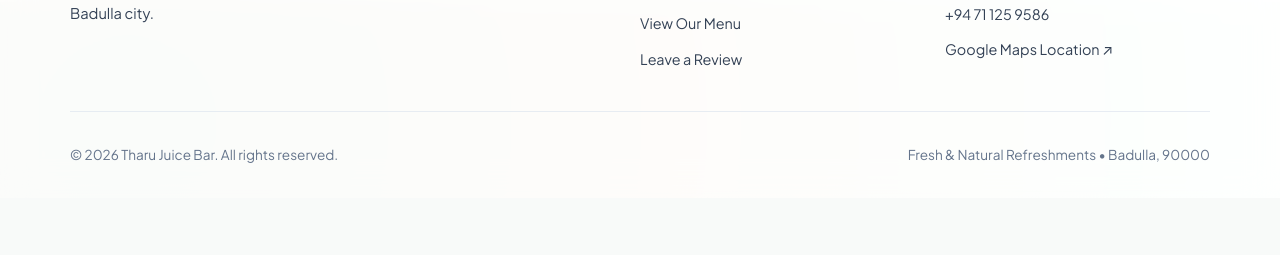
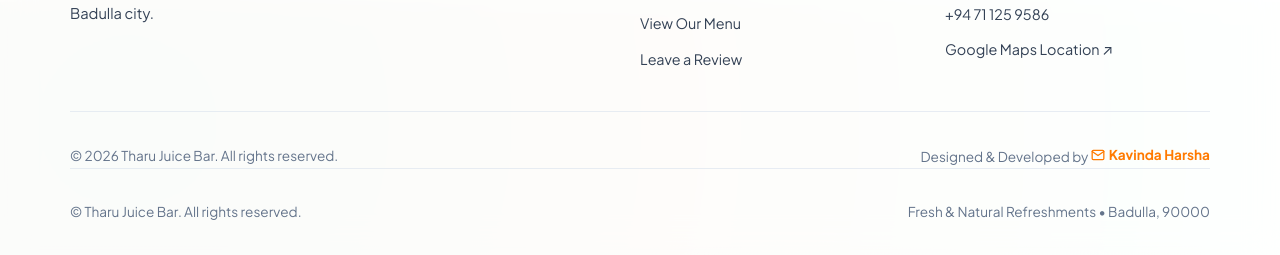
Before and after one commit to kavindah143harsha-ctrl/Tharu_JuiceBar__Badulla, a plain HTML site: page index.html in a window 1280 px wide. Shown: the part 2398-2653 px from the top of the page. Before the commit the page ends 2596 px from the top, so only its background shows below. Drawn offline with Linux system fonts and the light colour scheme.

Commit message:
Update index.html

```diff
--- a/index.html
+++ b/index.html
@@ -1175,7 +1175,24 @@
           </ul>
         </div>
       </div>
+      <div class="footer-bottom">
+        <p>&copy; <span id="currentYear"></span> Tharu Juice Bar. All rights reserved.</p>
 
+        <!-- Developer Contact Button -->
+        <p>
+          Designed & Developed by
+          <a href="mailto:kavindah143harsha@gmail.com?subject=Inquiry%20regarding%20Tharu%20Juice%20Bar%20Website&body=Hi%20Kavinda,%20I%20saw%20your%20work%20on%20the%20Tharu%20Juice%20Bar%20website%20and..."
+             style="color: var(--mango); font-weight: 700; text-decoration: none; display: inline-flex; align-items: center; gap: 4px; transition: color 0.2s;"
+             onmouseover="this.style.color='var(--mint)'"
+             onmouseout="this.style.color='var(--mango)'">
+            <svg width="14" height="14" viewBox="0 0 24 24" fill="none" stroke="currentColor" stroke-width="2.2" stroke-linecap="round" stroke-linejoin="round" style="vertical-align: middle;">
+              <path d="M4 4h16c1.1 0 2 .9 2 2v12c0 1.1-.9 2-2 2H4c-1.1 0-2-.9-2-2V6c0-1.1.9-2 2-2z"></path>
+              <polyline points="22,6 12,13 2,6"></polyline>
+            </svg>
+            Kavinda Harsha
+          </a>
+        </p>
+      </div>
       <div class="footer-bottom">
         <p>&copy; <span id="currentYear"></span> Tharu Juice Bar. All rights reserved.</p>
         <p>Fresh &amp; Natural Refreshments • Badulla, 90000</p>
```
